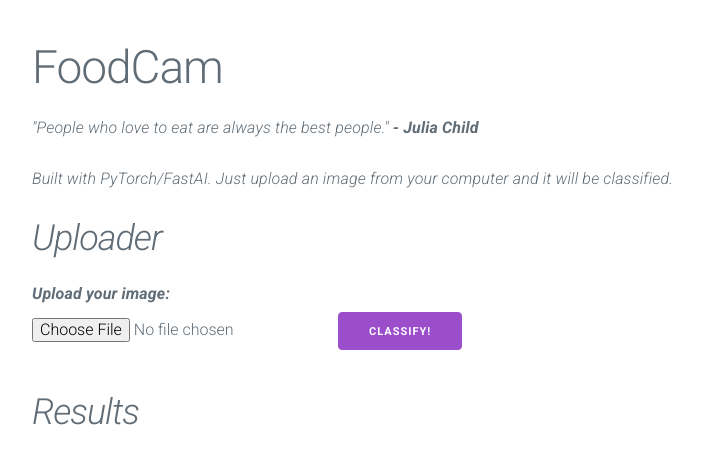
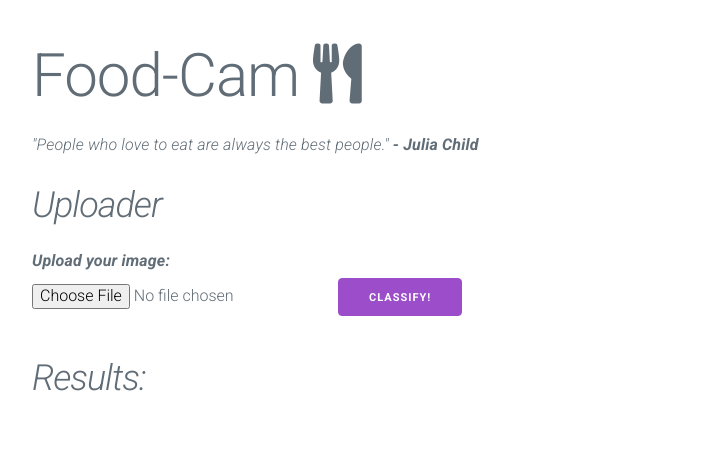
Before and after one commit to CyWiz57/foodcam, a Flask app: page / in a window 1280 px wide. Shown: the top 469 px of the page, without its empty margins (58-760 px from the left). Run offline with Flask 2, Linux system fonts and the light colour scheme; parts of the project's set-up code (start-up, migrations or seed data) failed here and were passed over; some libraries are stand-ins or nearby versions.

Commit message:
add icon

```diff
--- a/server/static/style.css
+++ b/server/static/style.css
@@ -30,6 +30,7 @@
 
 .container {
     margin-top: 5vh;
+
 }
 
 .grid-container {
--- a/server/templates/index.html
+++ b/server/templates/index.html
@@ -4,20 +4,20 @@
 <head>
     <meta charset="UTF-8">
     <meta name="viewport" content="width=device-width, initial-scale=1.0">
-
+    <link rel="stylesheet" href="https://maxcdn.bootstrapcdn.com/bootstrap/4.0.0/css/bootstrap.min.css" integrity="sha384-Gn5384xqQ1aoWXA+058RXPxPg6fy4IWvTNh0E263XmFcJlSAwiGgFAW/dAiS6JXm" crossorigin="anonymous">
     <link rel="stylesheet" href="https://fonts.googleapis.com/css?family=Roboto:300,300italic,700,700italic">
     <link rel="stylesheet" href="https://cdnjs.cloudflare.com/ajax/libs/normalize/8.0.1/normalize.css">
     <link rel="stylesheet" href="https://cdnjs.cloudflare.com/ajax/libs/milligram/1.4.1/milligram.css">
     <link rel="stylesheet" href="../static/style.css">
-
-    <title>FoodCam</title>
+    <link rel="stylesheet" href="https://cdnjs.cloudflare.com/ajax/libs/font-awesome/5.15.3/css/all.min.css">
+    <title>Food-Cam</title>
 </head>
 
 <body>
 
     <div class="container">
         <div class="row">
-            <h1>FoodCam</h1>
+            <h1 class="display-1">Food-Cam <i class="fas fa-utensils"></i></h1>
         </div>
         <div class="row">
             <i><p>"People who love to eat are always the best people." <b>- Julia Child</b></p</i>
@@ -25,12 +25,12 @@
         <!-- <div>
             <b><p>'Beef Tartare', 'Churros', 'Greek Salad', 'Hot and Sour Soup', 'Panna Cotta', 'Pork Chop', 'Samosa', 'Sashimi', 'Spring Rolls'</p></b>
         </div> -->
-        <div class="row">
+        <!-- <div class="row">
             <p>Built with PyTorch/FastAI. Just upload an image from your computer and
                 it will be classified.
             </p>
 
-        </div>
+        </div> -->
         <div class="row">
             <h2>Uploader</h2>
         </div>
@@ -48,7 +48,7 @@
         </div>
         <div class="row">
 
-            <h2>Results</h2>
+            <h2>Results:</h2>
             <div id="loader" class="lds-dual-ring"></div>
         </div>
         <div id="results" class="grid-container">
```
